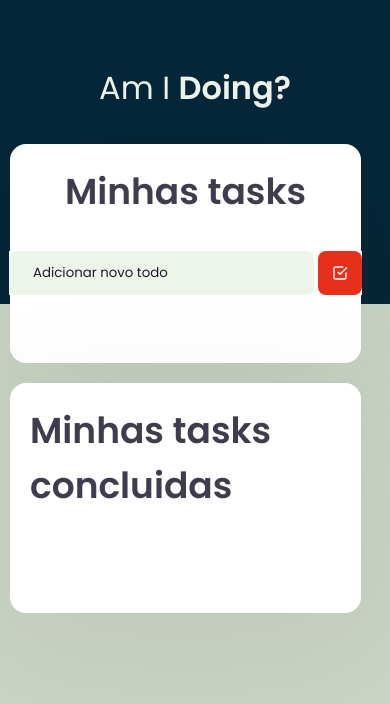
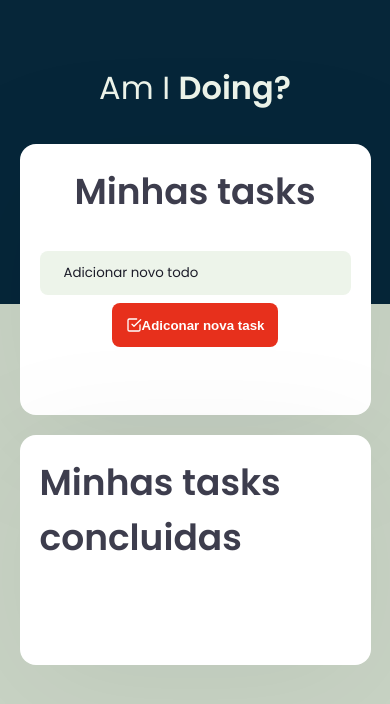
Before and after one commit to mathlima1/Eu-estou-fazendo, a React app: page / in a window 390 px wide. Shown: the top 704 px of the page. Built offline with nearby package versions, Linux system fonts and the light colour scheme.

Commit message:
atualizando responsividade do botão de adicionar novas tasks

```diff
--- a/src/components/TaskList.tsx
+++ b/src/components/TaskList.tsx
@@ -66,7 +66,7 @@ export function TaskList() {
               value={newTaskTitle}
             />
             <button type="submit" data-testid="add-task-button" onClick={handleCreateNewTask}>
-              <FiCheckSquare size={16} color="#fff" />
+              <FiCheckSquare size={16} color="#fff" /> <span className="add-task-button-mobile">Adiconar nova task</span>
             </button>
           </div>
         </header>
--- a/src/styles/tasklist.scss
+++ b/src/styles/tasklist.scss
@@ -1,7 +1,7 @@
 div.task-list-wrapper{
   display: flex;
   align-items: flex-start;
-  @media screen and (max-width: 600px){
+  @media screen and (max-width: 870px){
     flex-direction: column;
   }
 }
@@ -14,8 +14,8 @@ section.task-list {
 
   filter: drop-shadow(0px 24px 64px rgba(0, 0, 0, 0.06));
 
-  @media screen and (max-width: 600px){
-    margin: 10px;
+  @media screen and (max-width: 870px){
+    margin: 10px auto;
     padding: 20px;
     width:90%;
     &:first-child{
@@ -28,14 +28,14 @@ section.task-list {
     align-items: center;
     justify-content: space-between;
 
-    @media screen and (max-width: 600px) {
+    @media screen and (max-width: 870px) {
       flex-direction: column;
     }
 
     h2 {
       color: var(--text-title);
       font-size: 2.25rem;
-      @media screen and (max-width: 600px) {
+      @media screen and (max-width: 870px) {
         margin-bottom: 2rem;
       }
     }
@@ -47,6 +47,11 @@ section.task-list {
 
       background: #fff;
       font-size: 16px;
+      @media screen and (max-width: 870px) {
+        flex-wrap: wrap;
+        gap: 0.5rem  ;
+        justify-content: center;
+      }
 
       input {
         flex: 1;
@@ -78,6 +83,15 @@ section.task-list {
 
         &:hover {
           filter: brightness(0.95);
+        }
+
+        span{
+          display: none;
+          @media screen and (max-width: 500px) {
+            display: flex;
+            justify-content: center;
+            align-items: center;
+          }
         }
       }
     }
```
